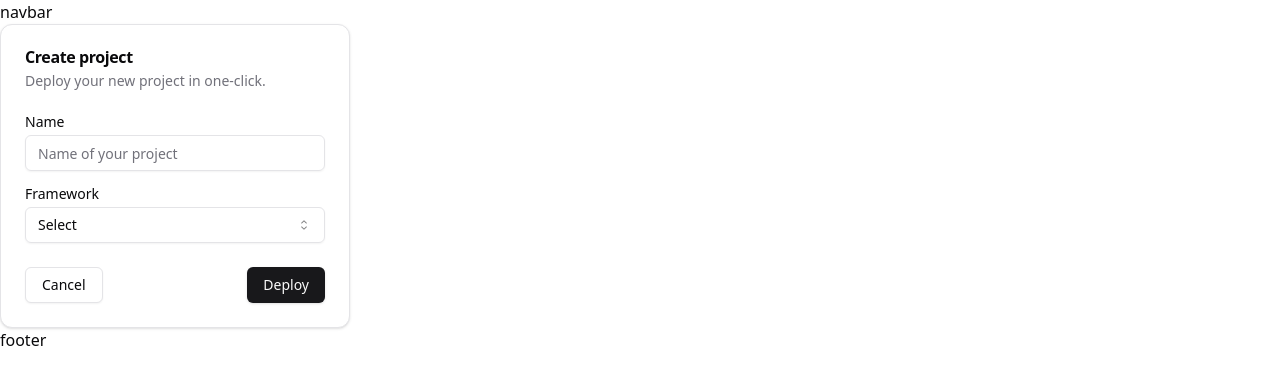
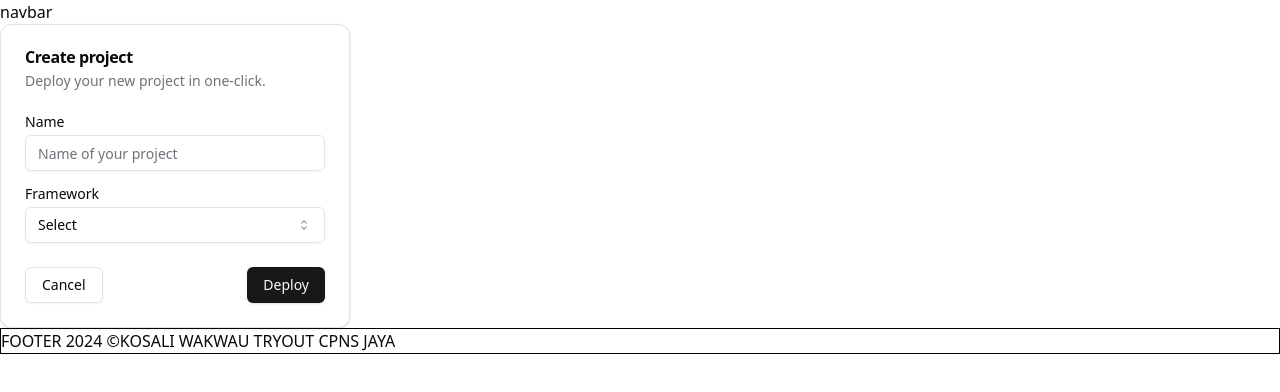
Before and after one commit to rizkyhp999/wakwau, a Next.js app: page / in a window 1280 px wide. Shown: the top 392 px of the page. Built offline with nearby package versions, Linux system fonts and the light colour scheme.

Commit message:
tambah footer

```diff
--- a/src/layout/user/beranda/footer.tsx
+++ b/src/layout/user/beranda/footer.tsx
@@ -1,5 +1,7 @@
 import React from "react";
 
 export default function footer() {
-  return <div>footer</div>;
+  return <div className="border border-black">
+    FOOTER 2024 ©KOSALI WAKWAU TRYOUT CPNS JAYA
+  </div>;
 }
```
